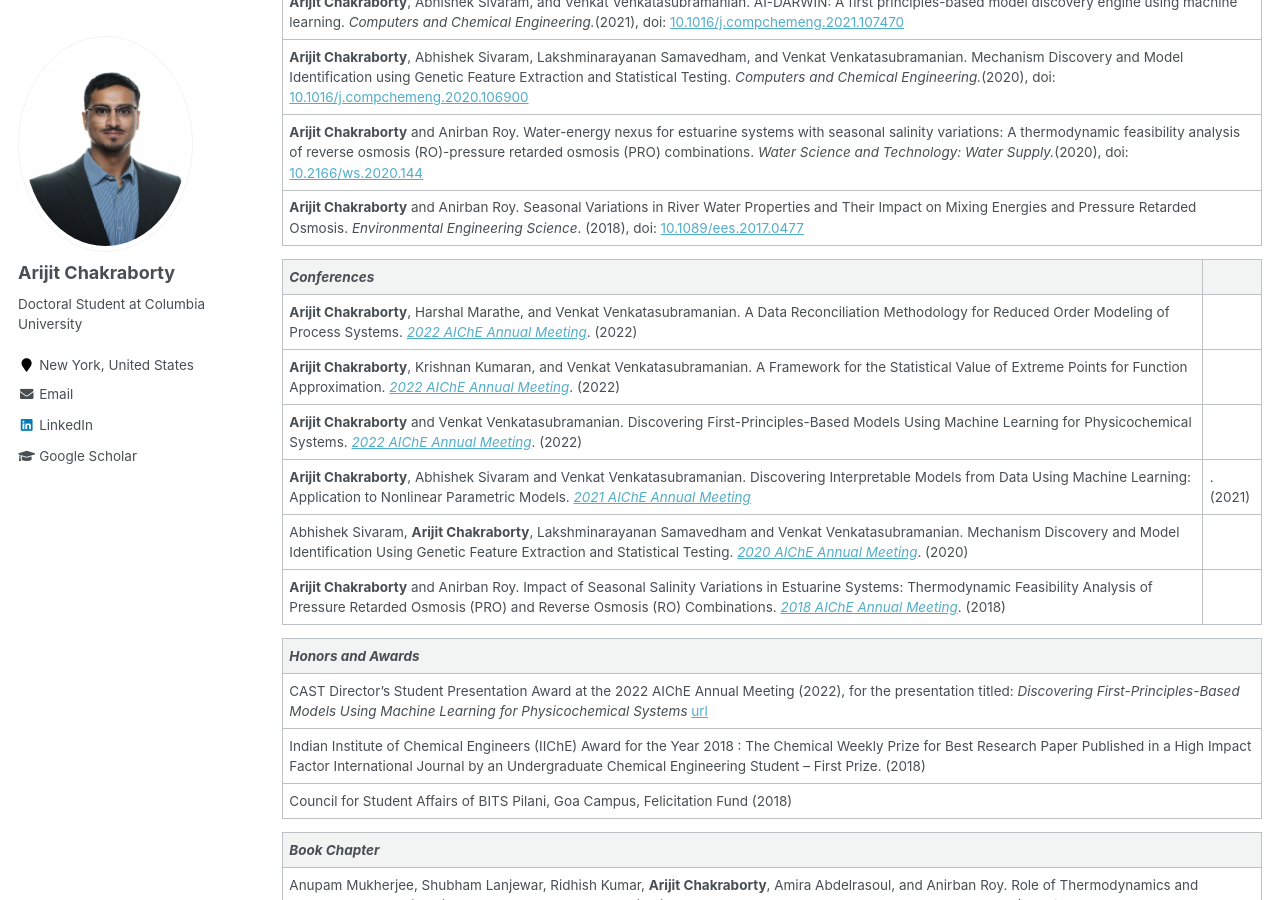
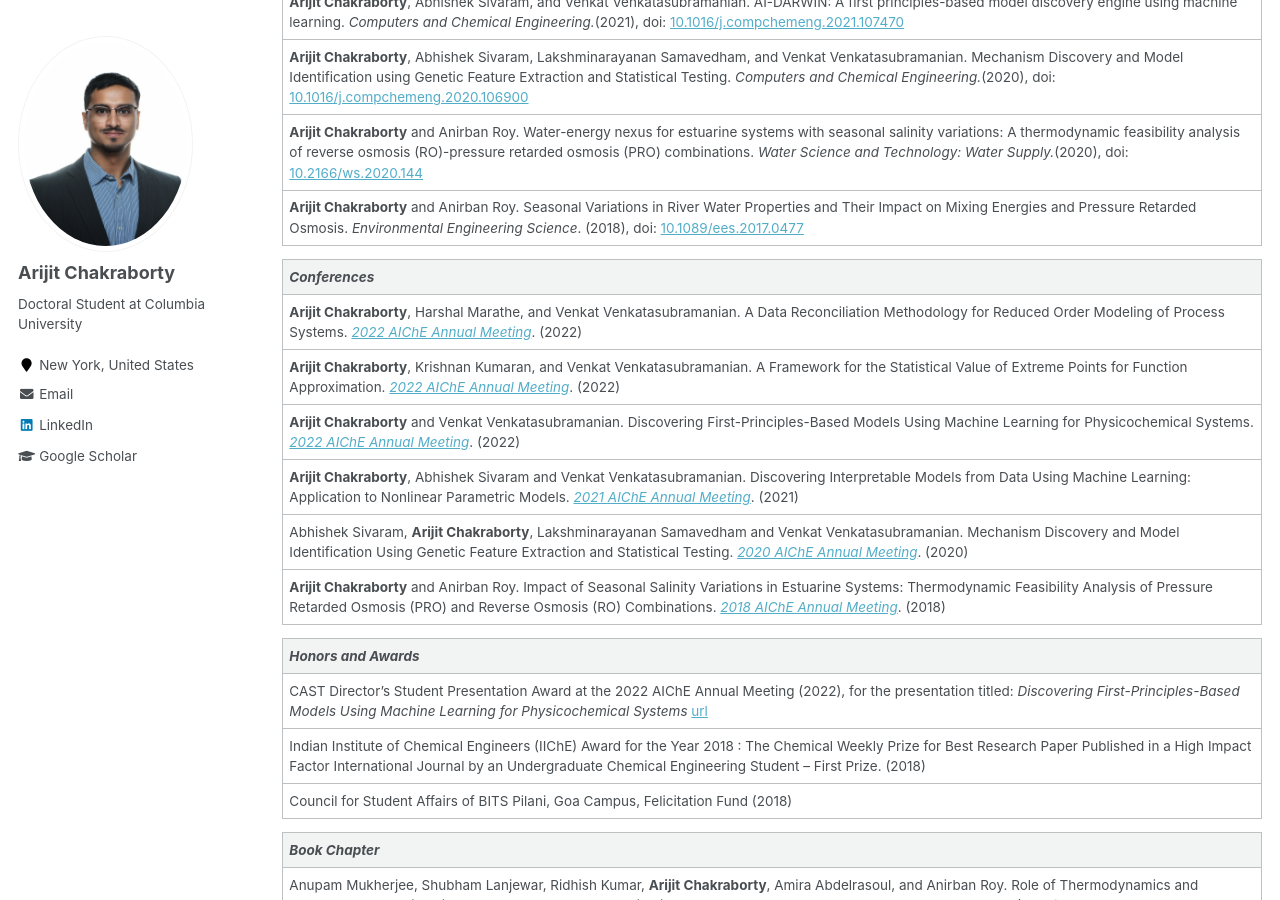
Before and after one commit to arijitc099/arijitc099.github.io, a Jekyll site: the page built from _pages/experience.md, in a window 1280 px wide and 900 px high, scrolled down 423 px. Built offline with Jekyll 4.4.1, drawn with Linux system fonts in a browser that asks for light colours.

```diff
--- a/_pages/experience.md
+++ b/_pages/experience.md
@@ -21,7 +21,7 @@ author_profile: true
 |**Arijit Chakraborty**, Harshal Marathe, and Venkat Venkatasubramanian. A Data Reconciliation Methodology for Reduced Order Modeling of Process Systems. [_2022 AIChE Annual Meeting_](https://www.aiche.org/academy/conferences/aiche-annual-meeting/2022/proceeding/paper/543b-data-reconciliation-methodology-reduced-order-modeling-process-systems). (2022)|
 |**Arijit Chakraborty**, Krishnan Kumaran, and Venkat Venkatasubramanian. A Framework for the Statistical Value of Extreme Points for Function Approximation. [_2022 AIChE Annual Meeting_](https://www.aiche.org/academy/conferences/aiche-annual-meeting/2022/proceeding/paper/416e-framework-statistical-value-extreme-points-function-approximation). (2022)|
 |**Arijit Chakraborty** and Venkat Venkatasubramanian. Discovering First-Principles-Based Models Using Machine Learning for Physicochemical Systems. [_2022 AIChE Annual Meeting_](https://www.aiche.org/academy/conferences/aiche-annual-meeting/2022/proceeding/paper/105c-discovering-first-principles-based-models-using-machine-learning-physicochemical-systems). (2022)|
-|**Arijit Chakraborty**, Abhishek Sivaram and Venkat Venkatasubramanian. Discovering Interpretable Models from Data Using Machine Learning: Application to Nonlinear Parametric Models. [_2021 AIChE Annual Meeting_](https://www.aiche.org/academy/conferences/aiche-annual-meeting/2021/proceeding/paper/475g-discovering-interpretable-models-data-using-machine-learning-application-nonlinear-parametric)|. (2021)|
+|**Arijit Chakraborty**, Abhishek Sivaram and Venkat Venkatasubramanian. Discovering Interpretable Models from Data Using Machine Learning: Application to Nonlinear Parametric Models. [_2021 AIChE Annual Meeting_](https://www.aiche.org/academy/conferences/aiche-annual-meeting/2021/proceeding/paper/475g-discovering-interpretable-models-data-using-machine-learning-application-nonlinear-parametric). (2021)|
 |Abhishek Sivaram, **Arijit Chakraborty**, Lakshminarayanan Samavedham and Venkat Venkatasubramanian. Mechanism Discovery and Model Identification Using Genetic Feature Extraction and Statistical Testing. [_2020 AIChE Annual Meeting_](https://www.aiche.org/academy/conferences/aiche-annual-meeting/2020/proceeding/paper/339h-mechanism-discovery-and-model-identification-using-genetic-feature-extraction-and-statistical). (2020)|
 |**Arijit Chakraborty** and Anirban Roy. Impact of Seasonal Salinity Variations in Estuarine Systems: Thermodynamic Feasibility Analysis of Pressure Retarded Osmosis (PRO) and Reverse Osmosis (RO) Combinations. [_2018 AIChE Annual Meeting_](https://www.aiche.org/conferences/aiche-annual-meeting/2018/proceeding/paper/545ar-impact-seasonal-salinity-variations-estuarine-systems-thermodynamic-feasibility-analysis). (2018)|
 
```
